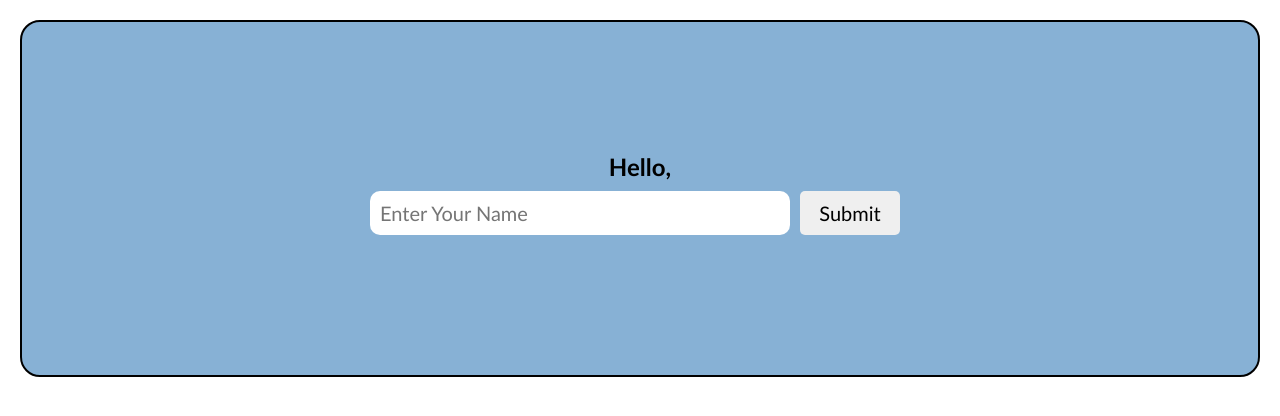
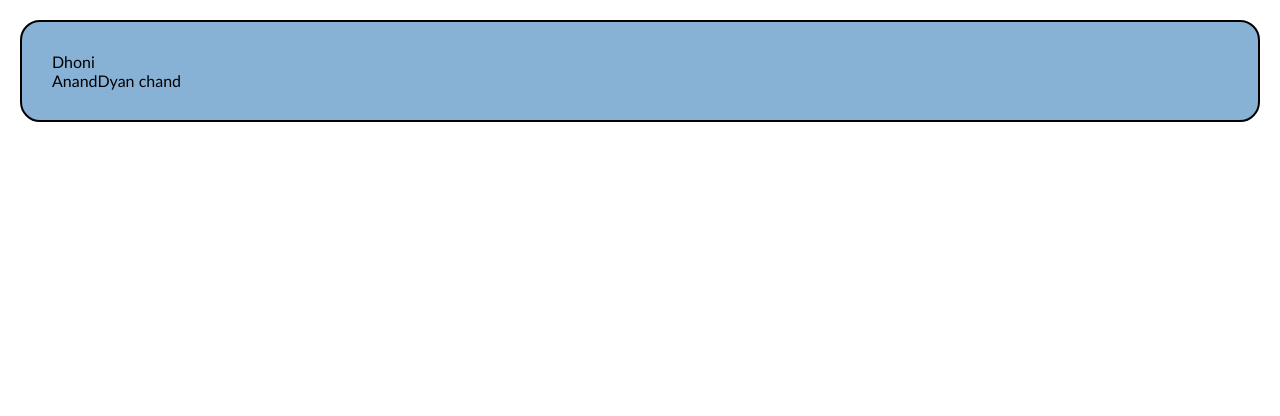
Before and after one commit to adhithya-bolishetti/react-tutorial, a React (Create React App) app in the folder myfirstreact/: page / in a window 1280 px wide. Shown: the top 416 px of the page. Built offline with nearby package versions, Linux system fonts and the light colour scheme.

Commit message:
feat: Replace FormExample with SampleArray component in App

```diff
--- a/myfirstreact/src/App.jsx
+++ b/myfirstreact/src/App.jsx
@@ -9,6 +9,7 @@ import { useState } from 'react'
 import ClickEvent from './ClickEvent'
 import Resize from './Chat'
 import FormExample from './FormExample'
+import SampleArray from './SampleArray'
 
 const myCar = {
   brand : "Tata",
@@ -21,7 +22,7 @@ function App() {
 
   return (
     <div className='container'>
-      <FormExample />
+      <SampleArray />
     </div>
   )
 }
--- /dev/null
+++ b/myfirstreact/src/SampleArray.jsx
@@ -0,0 +1,29 @@
+import React from 'react'
+
+let array = ["Apple", "Mango", 24, {userName:"adhithya-bolishetti"}]
+
+let players = [
+    {
+        cricket:"Dhoni",
+        tennis:"Sania",
+        chess:"Anand",
+        hockey:"Dyan chand"
+    }
+]
+const SampleArray = () => {
+  return (
+    <div>
+        {players.map((item) => {
+            return(
+                <div>
+                    {item.cricket}
+                </div>
+            )
+        })}
+        {players[0].chess}
+        {players[0].hockey}
+    </div>
+  )
+}
+
+export default SampleArray
```
